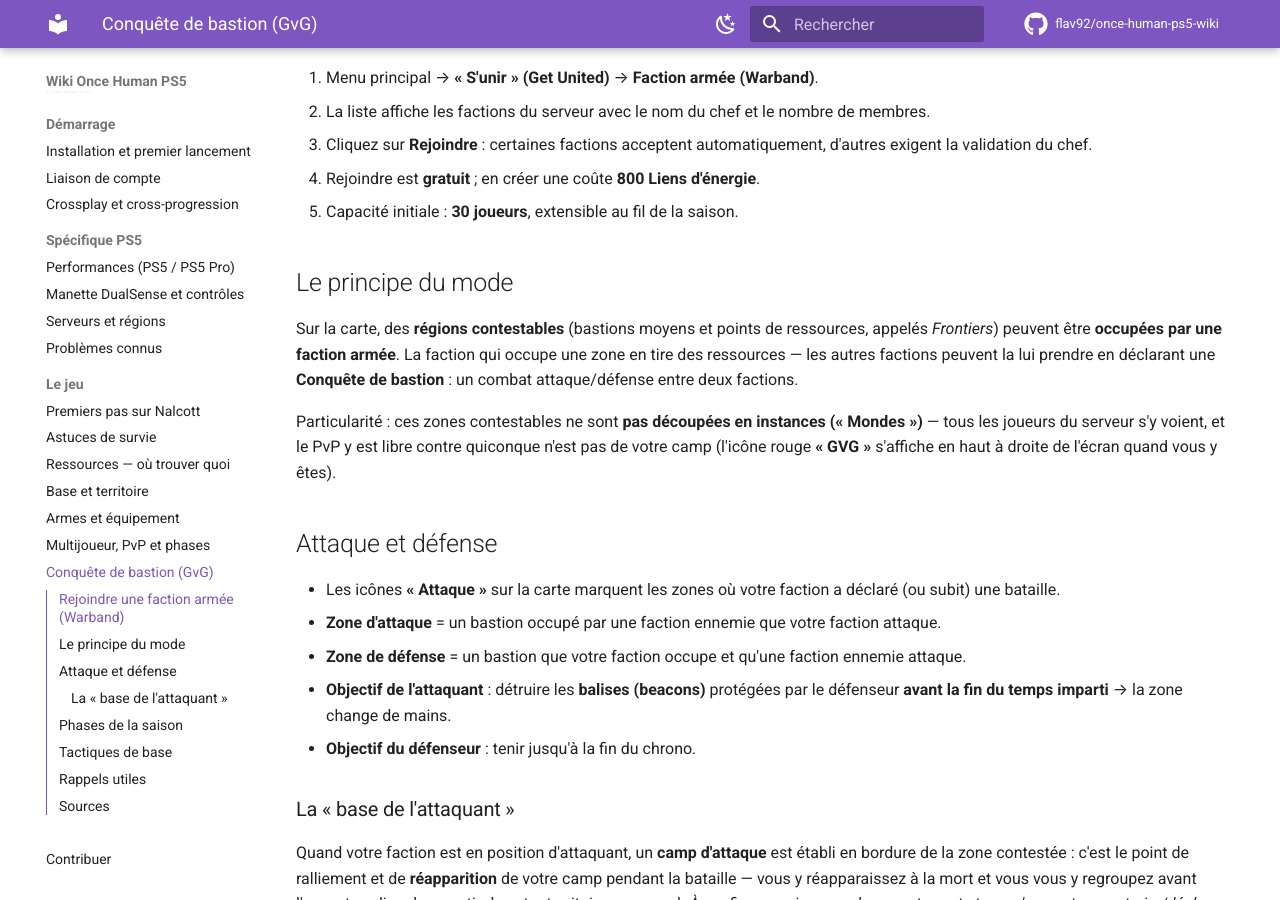
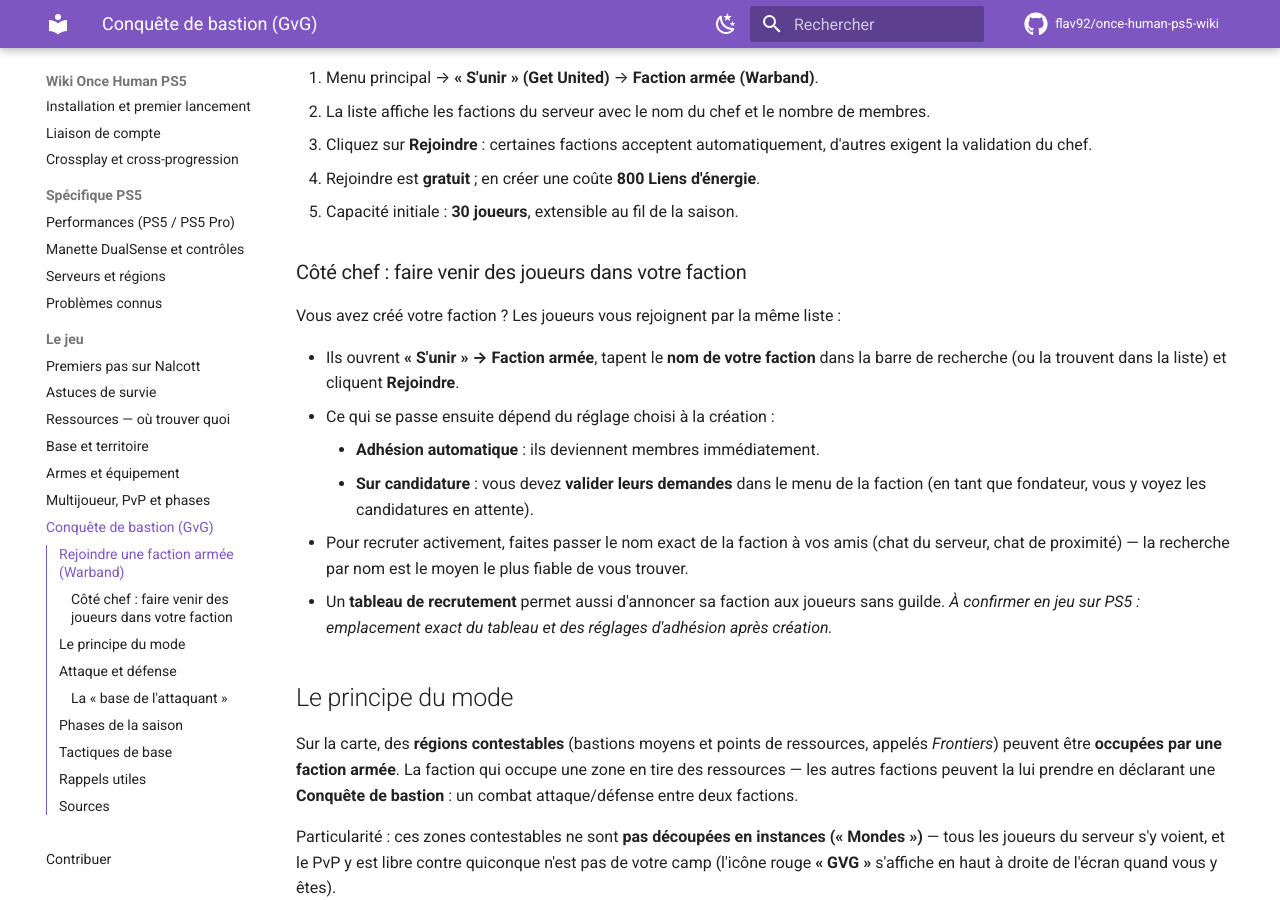
Before and after one commit to flav92/once-human-ps5-wiki, an MkDocs documentation site: the page built from docs/jeu/conquete-bastion.md, in a window 1280 px wide and 900 px high, scrolled down 340 px. Built offline with MkDocs 1.6.1 and Material for MkDocs 9.7.7, drawn with Linux system fonts in a browser that asks for light colours; comment, search, counter and statistics services are not loaded.

Commit message:
Conquête de bastion : section recrutement côté chef de faction
Co-Authored-By: Claude Fable 5 <noreply@anthropic.com>
Claude-Session: https://claude.ai/code/session_01TCxfqbazixhXZqmCd3gYVk

```diff
--- a/docs/jeu/conquete-bastion.md
+++ b/docs/jeu/conquete-bastion.md
@@ -13,6 +13,17 @@ Participer exige d'être membre d'une **faction armée** (*Warband*) — l'équi
 3. Cliquez sur **Rejoindre** : certaines factions acceptent automatiquement, d'autres exigent la validation du chef.
 4. Rejoindre est **gratuit** ; en créer une coûte **800 Liens d'énergie**.
 5. Capacité initiale : **30 joueurs**, extensible au fil de la saison.
+
+### Côté chef : faire venir des joueurs dans votre faction
+
+Vous avez créé votre faction ? Les joueurs vous rejoignent par la même liste :
+
+- Ils ouvrent **« S'unir » → Faction armée**, tapent le **nom de votre faction** dans la barre de recherche (ou la trouvent dans la liste) et cliquent **Rejoindre**.
+- Ce qui se passe ensuite dépend du réglage choisi à la création :
+    - **Adhésion automatique** : ils deviennent membres immédiatement.
+    - **Sur candidature** : vous devez **valider leurs demandes** dans le menu de la faction (en tant que fondateur, vous y voyez les candidatures en attente).
+- Pour recruter activement, faites passer le nom exact de la faction à vos amis (chat du serveur, chat de proximité) — la recherche par nom est le moyen le plus fiable de vous trouver.
+- Un **tableau de recrutement** permet aussi d'annoncer sa faction aux joueurs sans guilde. *À confirmer en jeu sur PS5 : emplacement exact du tableau et des réglages d'adhésion après création.*
 
 ## Le principe du mode
 
```
